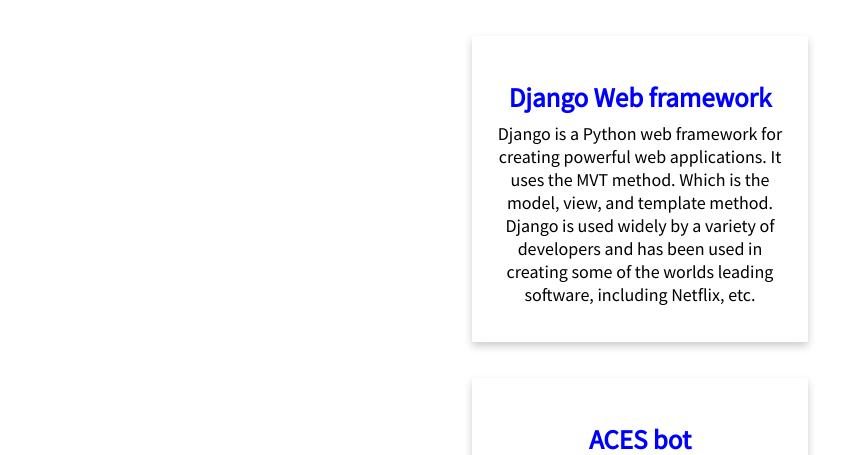
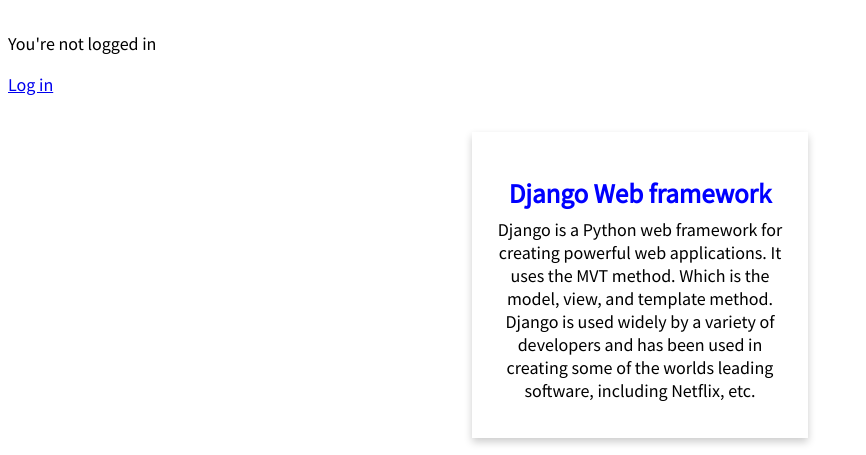
Before and after one commit to Holison18/Django-Webframework, a Django app: page / in a window 1280 px wide. Shown: the part 102-557 px from the top of the page, without its empty margins (0-866 px from the left). Run offline with Django 4.2, Linux system fonts and the light colour scheme; data comes from the database, SQL or seed files in the repository.

Commit message:
base,html

```diff
--- a/Blog App/templates/base.html
+++ b/Blog App/templates/base.html
@@ -16,6 +16,12 @@
                     <a href="{% url 'post_new' %}"> + New Blog Post</a>
                 </div>
             </header>
+                {% if user.is_authenticated %}
+                    <p>Hi {{ user.username }}!</p>
+                {% else %}
+                    <p>You're not logged in</p>
+                    <a href="{% url 'login' %}">Log in</a>
+                {% endif %}
                 {% block content %}
                 {% endblock content %}
         </div>
```
